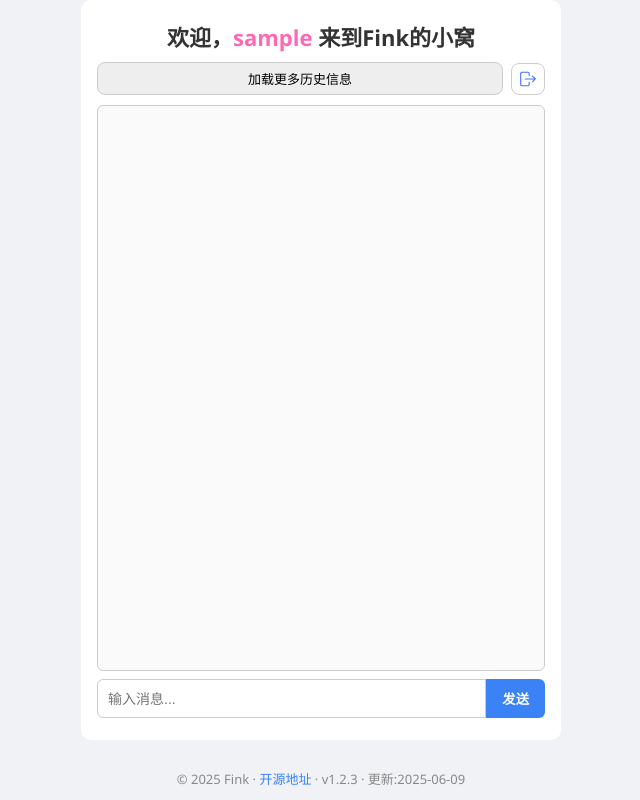
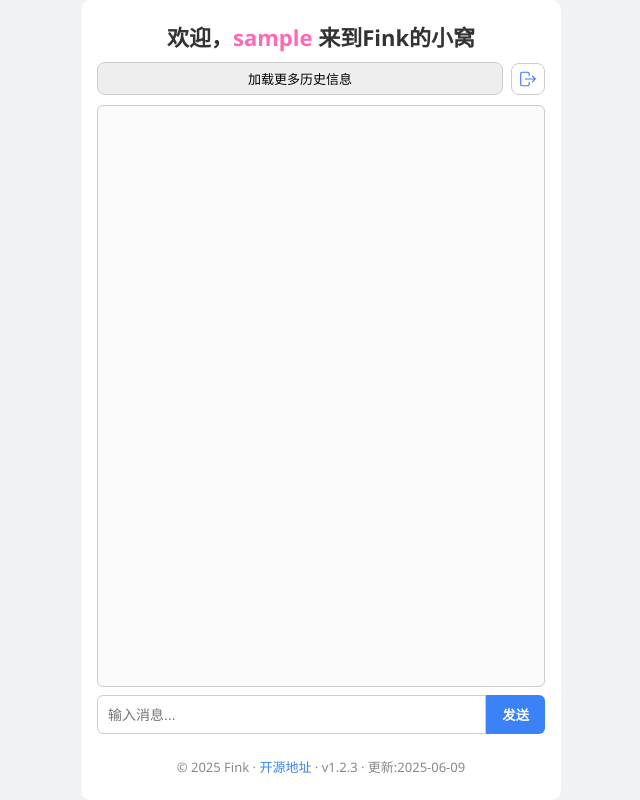
Before and after one commit to finkkk/fink_chat, a Flask app: page /home in a window 1280 px wide. Shown: the whole page, without its empty margins (319-959 px from the left). Run offline with Flask 3, Linux system fonts and the light colour scheme; the visitor is signed in with stand-in values (Sample User, id 1); some libraries are stand-ins or nearby versions.

Commit message:
美化前端

```diff
--- a/templates/home.html
+++ b/templates/home.html
@@ -35,8 +35,7 @@
       width: 100%;
       max-width: 480px;
       margin: 0 auto;
-      height: calc(100vh - 60px);
-      /* 留出 footer 的高度 */
+      min-height: 100vh;
       padding: 20px 16px 12px;
       box-shadow: none;
       border-radius: 10px;
@@ -150,16 +149,15 @@
     }
 
     #footer {
-      position: fixed;
       bottom: 0;
       left: 0;
       width: 100%;
       font-size: 13px;
       color: #888;
-      background: #f0f2f5;
+      background: #ffffff;
       text-align: center;
       padding: 12px 0;
-      border-top: 1px solid #f0f2f5;
+      border-top: 1px solid #ffffff;
       z-index: 99;
     }
 
@@ -193,13 +191,15 @@
       <input type="text" id="message" placeholder="输入消息..." />
       <button onclick="sendMessage()">发送</button>
     </div>
-  </div>
 
-  <div id="footer">
+      <div id="footer">
     © 2025 Fink ·
     <a href="https://github.com/finkkk/fink_chat" target="_blank">开源地址</a> ·
     {{ version }} · 更新:{{ updated }}
   </div>
+  </div>
+
+
 
   <script>
     const username = "{{ username }}";
```
